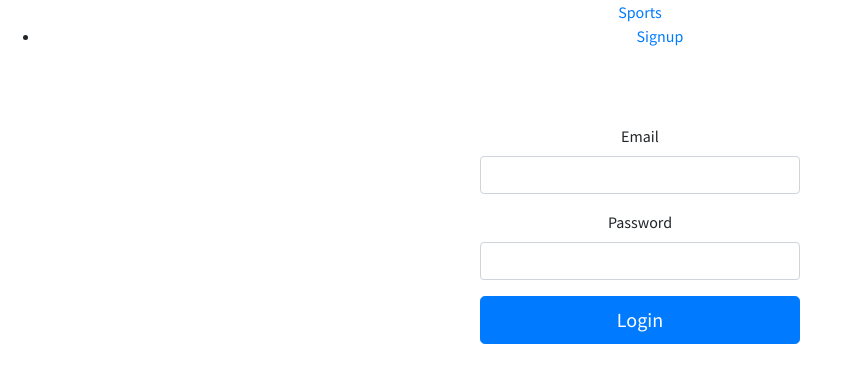
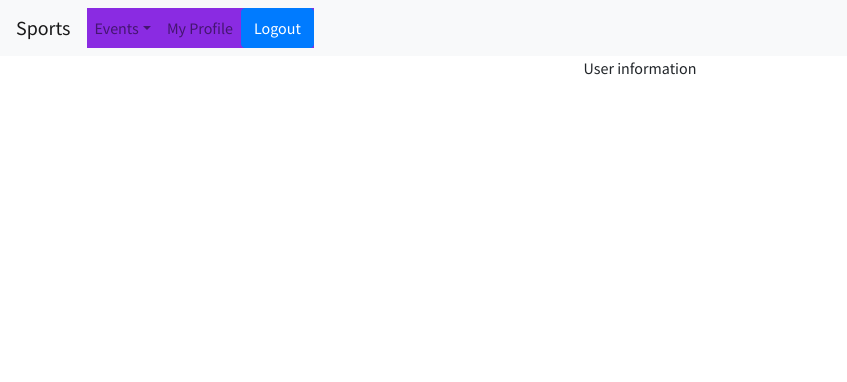
Before and after one commit to georgecctang/community-sports-1, a React (Create React App) app in the folder front-end/: page /events in a window 1280 px wide. Before the commit this address led to /login. Shown: the top 382 px of the page, without its empty margins (0-847 px from the left). Built offline with nearby package versions, Linux system fonts and the light colour scheme.

Commit message:
added navigation bar for each page

```diff
--- a/front-end/src/components/App.js
+++ b/front-end/src/components/App.js
@@ -9,6 +9,7 @@ import Login from './Login/LoginForm'
 import Register from './Register/RegisterForm'
 import ProfileForm from './Profile/ProfileForm'
 import EventsIndex from './Events/EventsIndex';
+import Navigation from './Navigation/Navigation'
 import Main from './Main';
 import { useState } from 'react';
 
@@ -34,7 +35,7 @@ export default function App(props) {
             <ProfileForm />
           </Route>
           <Route path='/events'>
-            {islogin ? <EventsIndex /> : <Redirect to="/login" />}
+            <EventsIndex />
           </Route>
 
         </Switch>
--- a/front-end/src/components/Events/EventsIndex.js
+++ b/front-end/src/components/Events/EventsIndex.js
@@ -1,38 +1,45 @@
 import { Link, Redirect } from 'react-router-dom';
 import axios from 'axios';
 import { React, useState } from 'react';
-import { Form, Button } from 'react-bootstrap';
+import { Button } from 'react-bootstrap';
+import { Navbar, Nav, NavItem, NavDropdown } from 'react-bootstrap/';
 import './Events.scss'
 export default function EventsIndex (props) {
   const [isLogout, setisLogout] = useState(false)
   function logout_validation() {
-    axios.post('http://localhost:8001/api/logout', {}).then((res) =>
-    {
-      console.log(res.data)
-      setisLogout(true);
-    })
+    axios.post('http://localhost:8001/api/logout', {}).then((res) => setisLogout(true))
   };
-
   if (isLogout) {
-  return <Redirect to="/"/>
+    return <Redirect to="/"/>
   };
 
   return (
     <>
-    <nav>
-    <div>
-      <Link to='/'>Sports</Link>
-    </div>
-      <ul className="menu">
-      <li><Link to='/profile'>My Profile</Link></li>
-      <li><Button onClick={() => logout_validation()}>Logout</Button></li>
+    <Navbar bg="light" expand="lg">
+    <Navbar.Brand href="/">Sports</Navbar.Brand>
+    <Navbar.Toggle aria-controls="basic-navbar-nav" />
+    <Navbar.Collapse id="basic-navbar-nav">
+    <Nav className="mr-auto">
 
-    </ul>
-    </nav>
+      <NavDropdown title="Events" id="basic-nav-dropdown">
+        <NavDropdown.Item href="#action/3.1">Upcoming Events</NavDropdown.Item>
+        <NavDropdown.Item href="#action/3.2">Past Events</NavDropdown.Item>
+        <NavDropdown.Item href="#action/3.3">My Events</NavDropdown.Item>
+      </NavDropdown>
+    <Nav.Link href="/profile">My Profile</Nav.Link>
+    <Button onClick={(event) => {event.preventDefault();
+                          logout_validation()}}>Logout</Button>
+
+    </Nav>
+    </Navbar.Collapse>
+
+  </Navbar>
+
     <div className="events">
     <p>
     User information
     </p>
    </div>
   </>
-  )}
+  )
+}
--- a/front-end/src/components/Login/LoginForm.js
+++ b/front-end/src/components/Login/LoginForm.js
@@ -1,7 +1,7 @@
-import  { useState, useEffect, React } from "react";
-import { Redirect, Link } from "react-router-dom";
+import  { useState, React } from "react";
+import { Redirect } from "react-router-dom";
 import axios from 'axios';
-import { Form, Button } from 'react-bootstrap';
+import { Form, Button, Navbar, Nav, NavItem, NavDropdown } from 'react-bootstrap';
 import './Login.scss'
 
 export default function Login (props) {
@@ -37,14 +37,19 @@ export default function Login (props) {
 
   return (
     <>
-    <nav>
-    <div>
-      <Link to='/'>Sports</Link>
-    </div>
-    <ul className="menu">
-      <li><Link to='/register'>Signup</Link></li>
-    </ul>
-    </nav>
+    <Navbar bg="light" expand="lg">
+    <Navbar.Brand href="/">Sports</Navbar.Brand>
+    <Navbar.Toggle aria-controls="basic-navbar-nav" />
+    <Navbar.Collapse id="basic-navbar-nav">
+    <Nav className="mr-auto">
+
+      <Nav.Link href="/login">Login</Nav.Link>
+      <Nav.Link href="/register">Register</Nav.Link>
+
+    </Nav>
+    </Navbar.Collapse>
+
+  </Navbar>
     <div className="Login">
     <Form
     id="login"
@@ -77,6 +82,7 @@ export default function Login (props) {
     </Form>
     <h2>{error}</h2>
     </div>
-  </>
+    </>
   );
+
 };
--- a/front-end/src/components/Main.js
+++ b/front-end/src/components/Main.js
@@ -1,28 +1,30 @@
-import { Link } from 'react-router-dom';
+import { Link, Redirect } from 'react-router-dom';
 import { Navbar, Nav, NavItem, NavDropdown } from 'react-bootstrap/';
-
-import React from 'react'
+import axios from 'axios';
+import { useState } from 'react'
 import './Main.scss'
 export default function Main (props) {
+
+
   return (
-    <React.Fragment>
+    <>
     <Navbar bg="light" expand="lg">
     <Navbar.Brand href="/">Sports</Navbar.Brand>
     <Navbar.Toggle aria-controls="basic-navbar-nav" />
     <Navbar.Collapse id="basic-navbar-nav">
     <Nav className="mr-auto">
+
       <Nav.Link href="/login">Login</Nav.Link>
       <Nav.Link href="/register">Register</Nav.Link>
-      <NavDropdown title="Events" id="basic-nav-dropdown">
-        <NavDropdown.Item href="#action/3.1">Upcoming Events</NavDropdown.Item>
-        <NavDropdown.Item href="#action/3.2">Past Events</NavDropdown.Item>
-        <NavDropdown.Item href="#action/3.3">My Events</NavDropdown.Item>
-      </NavDropdown>
+
     </Nav>
     </Navbar.Collapse>
+
   </Navbar>
+
     <div className="homepage">
  <p>Lorem Ipsum is simply dummy text of the printing and typesetting industry. Lorem Ipsum has been the industry's standard dummy text ever since the 1500s, when an unknown printer took a galley of type and scrambled it to make a type specimen book. It has survived not only five centuries, but also the leap into electronic typesetting, remaining essentially unchanged. It was popularised in the 1960s with the release of Letraset sheets containing Lorem Ipsum passages, and more recently with desktop publishing software like Aldus PageMaker including versions of Lorem Ipsum.</p>
   </div>
-  </React.Fragment>
-  )}
+  </>
+  )
+}
--- /dev/null
+++ b/front-end/src/components/Navigation/Navigation.js
@@ -0,0 +1,58 @@
+// import { useState } from 'react';
+// import { Redirect } from 'react-router-dom';
+// import { Navbar, Nav, NavItem, NavDropdown } from 'react-bootstrap/';
+// import { Form, Button } from 'react-bootstrap';
+// import axios from 'axios';
+// export default function Navigation (props) {
+//   const [isLogout, setisLogout] = useState(false)
+//   function logout_validation() {
+//     axios.post('http://localhost:8001/api/logout', {}).then((res) =>
+//     {
+//       console.log(res.data)
+//       setisLogout(true);
+//     })
+//   };
+//   if (isLogout) {
+//   return <Redirect to="/"/>
+//   };
+
+// return (
+//   <Navbar bg="light" expand="lg">
+//     <Navbar.Brand href="/">Sports</Navbar.Brand>
+//     <Navbar.Toggle aria-controls="basic-navbar-nav" />
+//     <Navbar.Collapse id="basic-navbar-nav">
+//     <Nav className="mr-auto">
+//     {!props.islogin &&
+//       <>
+//       <Nav.Link href="/login">Login</Nav.Link>
+//       <Nav.Link href="/register">Register</Nav.Link></>
+//       }
+//       {props.islogin &&
+//       <>
+//       <NavDropdown title="Events" id="basic-nav-dropdown">
+//         <NavDropdown.Item href="#action/3.1">Upcoming Events</NavDropdown.Item>
+//         <NavDropdown.Item href="#action/3.2">Past Events</NavDropdown.Item>
+//         <NavDropdown.Item href="#action/3.3">My Events</NavDropdown.Item>
+//       </NavDropdown>
+//     <Nav.Link href="/profile">My Profile</Nav.Link>
+//     <Button onClick={(event) => {event.preventDefault();
+//                           props.logout_validation()}}>Logout</Button>
+//     </>
+//     }
+//     </Nav>
+//     </Navbar.Collapse>
+
+//   </Navbar>)
+// }
+
+
+// {/* <nav>
+// <div>
+//   <Link to='/'>Sports</Link>
+// </div>
+//   <ul className="menu">
+//   <li><Link to='/profile'>My Profile</Link></li>
+//   <li><Button onClick={() => logout_validation()}>Logout</Button></li>
+
+// </ul>
+// </nav> */}
--- a/front-end/src/components/Profile/ProfileForm.js
+++ b/front-end/src/components/Profile/ProfileForm.js
@@ -1,26 +1,42 @@
 import { Link, Redirect } from 'react-router-dom';
-import React from 'react'
+import axios from 'axios';
+import { React, useState } from 'react';
+import { Form, Button } from 'react-bootstrap';
+import { Navbar, Nav, NavItem, NavDropdown } from 'react-bootstrap/';
+import './Profile.scss'
+export default function ProfileForm (props) {
+  const [isLogout, setisLogout] = useState(false)
+  function logout_validation() {
+    axios.post('http://localhost:8001/api/logout', {}).then((res) => setisLogout(true))
+  };
+  if (isLogout) {
+    return <Redirect to="/"/>
+  };
+  return (
+    <>
+    <Navbar bg="light" expand="lg">
+    <Navbar.Brand href="/">Sports</Navbar.Brand>
+    <Navbar.Toggle aria-controls="basic-navbar-nav" />
+    <Navbar.Collapse id="basic-navbar-nav">
+    <Nav className="mr-auto">
+      <NavDropdown title="Events" id="basic-nav-dropdown">
+        <NavDropdown.Item href="#action/3.1">Upcoming Events</NavDropdown.Item>
+        <NavDropdown.Item href="#action/3.2">Past Events</NavDropdown.Item>
+        <NavDropdown.Item href="#action/3.3">My Events</NavDropdown.Item>
+      </NavDropdown>
+    <Nav.Link href="/profile">My Profile</Nav.Link>
+    <Button onClick={() => {logout_validation()}}>Logout</Button>
 
+    </Nav>
+    </Navbar.Collapse>
 
-import './Profile.scss'
-export default function ProfileForm () {
+  </Navbar>
 
-  return (
-    <React.Fragment>
-    <nav>
-    <div>
-      <Link to='/'>Sports</Link>
+    <div className="profile">
+    <p>
+    User information
+    </p>
     </div>
-    <ul className="menu">
-      <li><Link to='/profile'>My Profile</Link></li>
-      <li><Link to="/logout">Logout</Link></li>
-    </ul>
-  </nav>
-    <div className="profile">
-  <p>
-  User information
-  </p>
-  </div>
-  </React.Fragment>
+ </>
   )
 }
--- a/front-end/src/components/Register/RegisterForm.js
+++ b/front-end/src/components/Register/RegisterForm.js
@@ -29,15 +29,6 @@ export default function Register (props) {
     return <Redirect to="/profile"/>
   }
   return (
-    <>
-    <nav>
-    <div>
-      <Link to='/'>Sports</Link>
-    </div>
-    <ul className="menu">
-      <li><Link to='/login'>Login</Link></li>
-    </ul>
-    </nav>
     <div className="Register">
       <Form onSubmit={event => {
                             event.preventDefault();
@@ -105,6 +96,5 @@ export default function Register (props) {
      </Form>
     <h2>{error}</h2>
     </div>
-    </>
   );
 }
```
Also changed, not shown: front-end/src/components/Navigation/Navigation.scss (added). Lines whose indentation alone changed are shown as unchanged.
